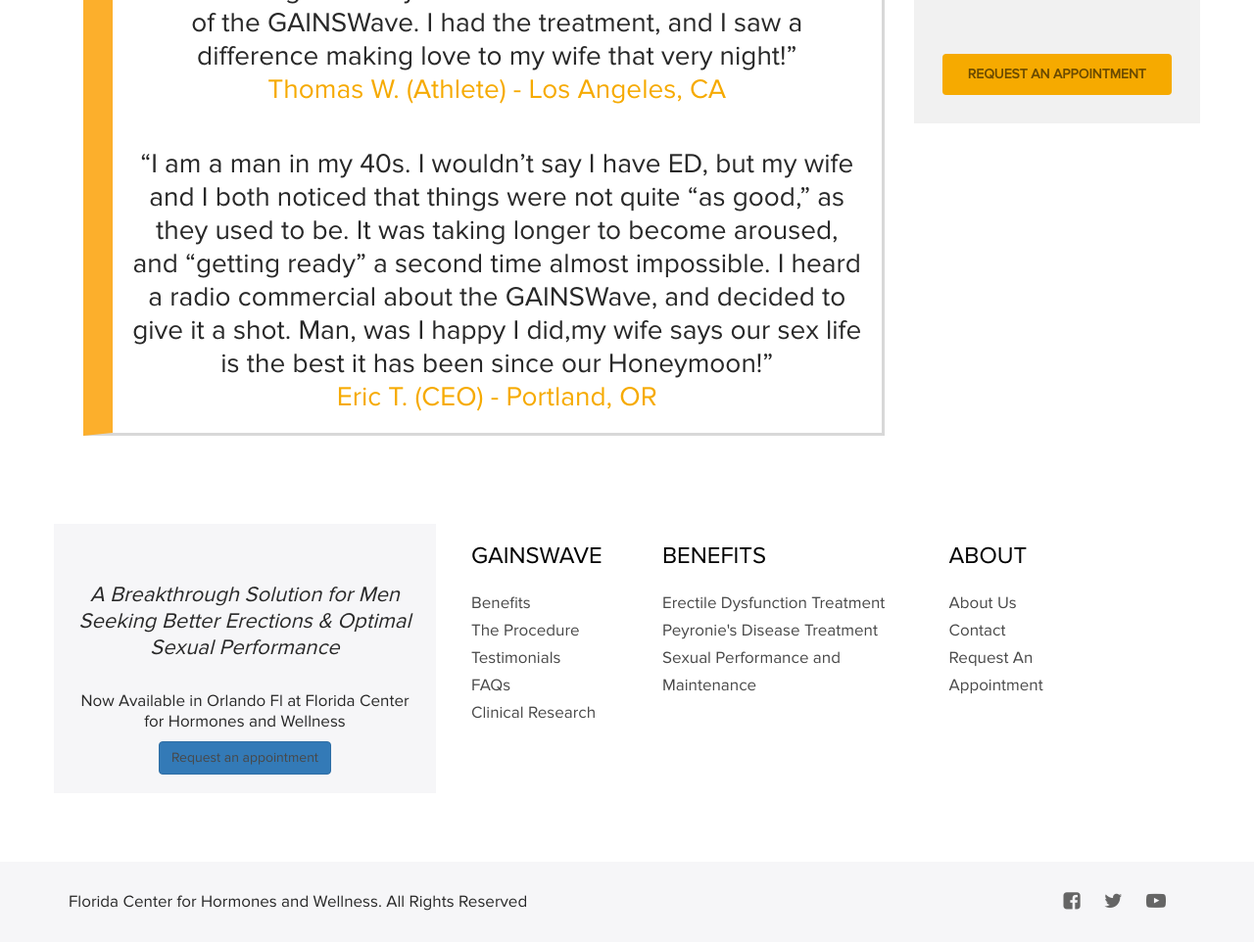
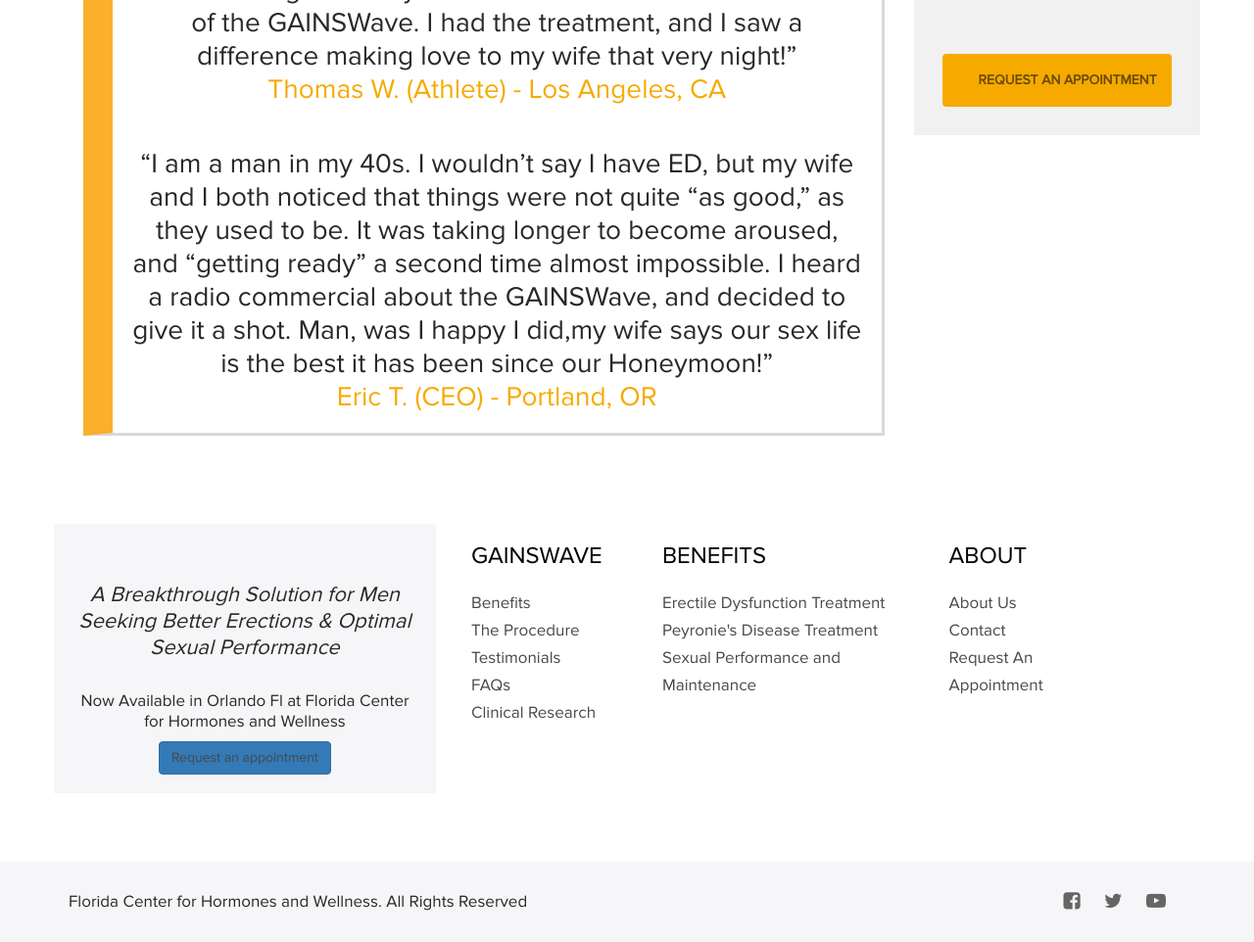
Before and after one commit to aaghealth/gainswavecolumbus.com, a Jekyll site: the page built from testimonials.html, in a window 1280 px wide. Shown: the part 754-1716 px from the top of the page at 98% size. Built offline with Jekyll 4.4.1, drawn with Linux system fonts in a browser that asks for light colours; nearby versions of some CDN libraries.

Commit message:
Update style.css

```diff
--- a/assets/css/style.css
+++ b/assets/css/style.css
@@ -313,7 +313,7 @@
 .btn-request-bg
 {
 	background:#f6aa00;
-	padding:10px 25px;
+	padding:16px 36px;
 	color:#6a4a01;
 	text-decoration:none;
 	text-transform:uppercase;
```
